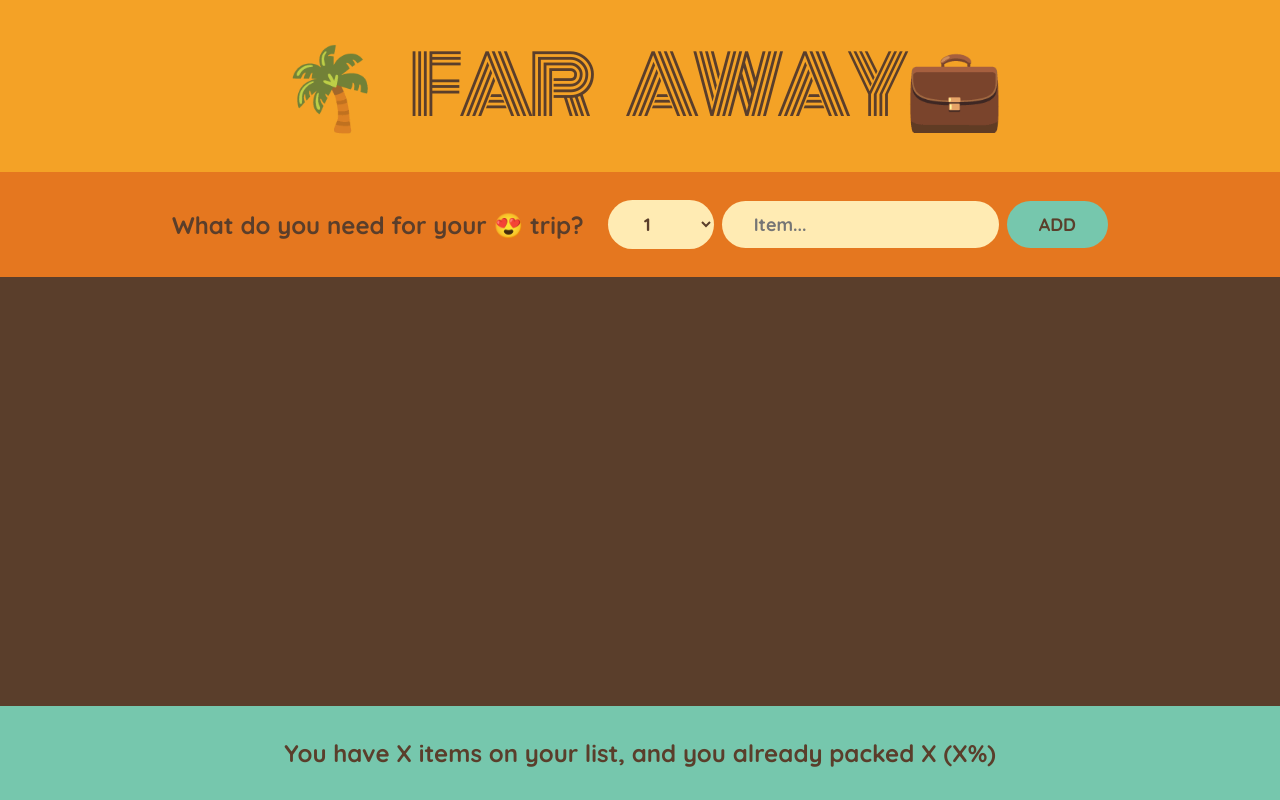
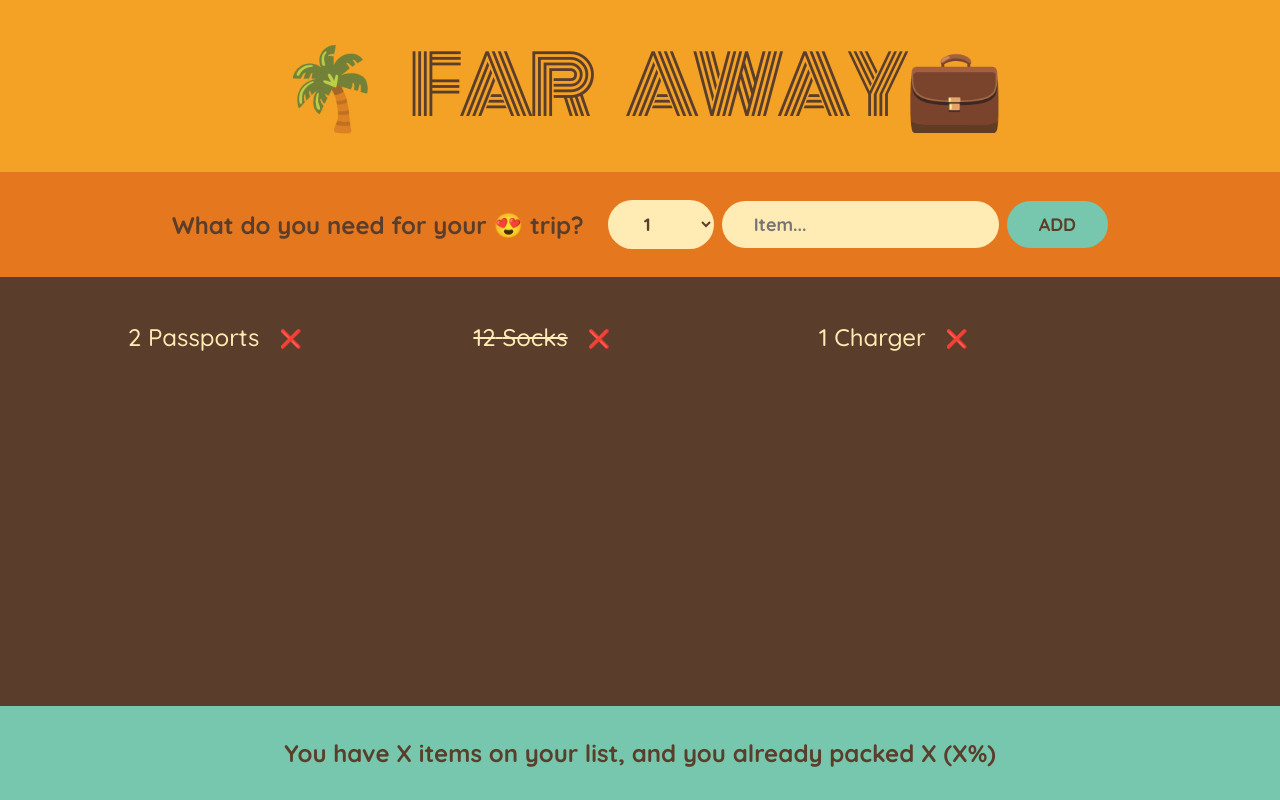
Before and after one commit to RoviK31/Travel_List, a React (Create React App) app: page / in a window 1280 px wide. Built offline with nearby package versions, Linux system fonts and the light colour scheme.

Commit message:
delete item

```diff
--- a/src/App.js
+++ b/src/App.js
@@ -7,17 +7,21 @@
 ];
 
 export default function App() {
-  const [items, setItems] = useState([])
+  const [items, setItems] = useState(initialItems)
 
   function handleAddItems(item){
     setItems(items => [...items, item])
   }
 
+function handleDeleteItem(id){
+  setItems(items=>items.filter(item=>item.id !== id))
+}
+
   return (
     <div className="app">
       <Logo />
       <Form onAddItems={handleAddItems}/>
-      <PackingList items={items} />
+      <PackingList items={items} onDeleteItem={handleDeleteItem}/>
       <Stats />
     </div>
   );
@@ -73,25 +77,25 @@
     </form>
   );
 }
-function PackingList({items}) {
+function PackingList({items, onDeleteItem}) {
   return (
     <div className="list">
       <ul>
         {items.map((item, i) => (
-          <Item item={item} key={i} />
+          <Item onDeleteItem={onDeleteItem} item={item} key={i} />
         ))}
       </ul>
     </div>
   );
 }
 
-function Item({ item }) {
+function Item({ item, onDeleteItem }) {
   return (
     <li>
       <span style={item.packed ? { textDecoration: "line-through" } : {}}>
         {item.quantity} {item.description}
       </span>
-      <button>❌</button>
+      <button onClick={() => onDeleteItem(item.id)}>❌</button>
     </li>
   );
 }
```
